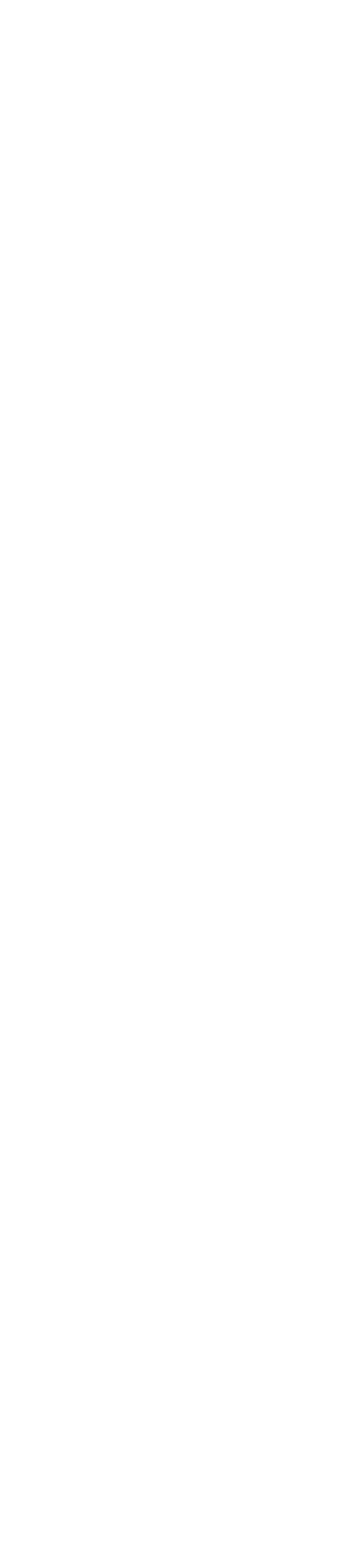
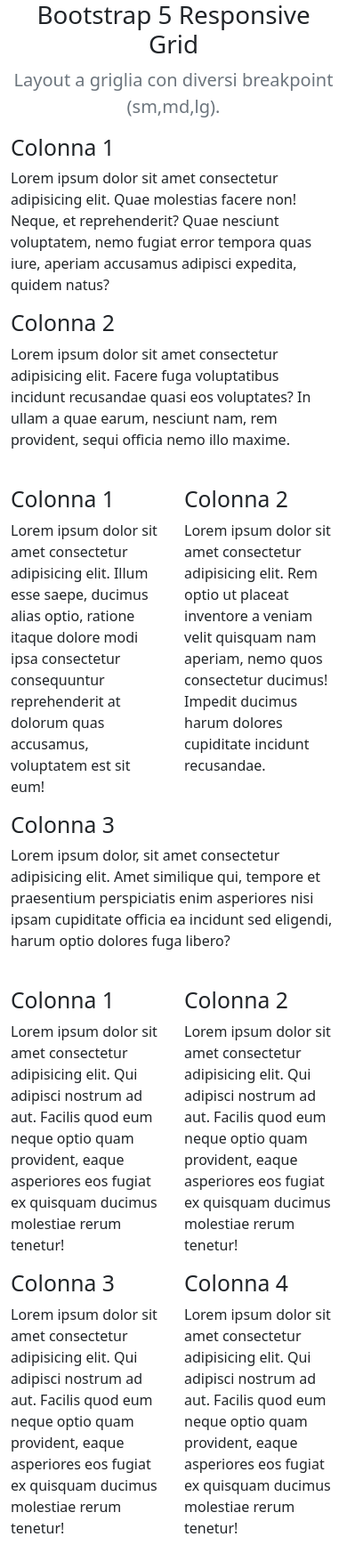
Before and after one commit to palascinochristian/htmlcss-bootstrap-layout, a plain HTML site: page index.html in a window 390 px wide. Shown: the whole page at 89% size. Before the commit the page ends 844 px from the top, so only its background shows below. Drawn offline with nearby package versions, Linux system fonts and the light colour scheme.

Commit message:
feat: add column responsive structure

```diff
--- a/index.html
+++ b/index.html
@@ -1,14 +1,106 @@
 <!DOCTYPE html>
 <html lang="en">
+
 <head>
     <meta charset="UTF-8">
     <meta name="viewport" content="width=device-width, initial-scale=1.0">
-    <link href="https://cdn.jsdelivr.net/npm/bootstrap@5.3.3/dist/css/bootstrap.min.css" rel="stylesheet" integrity="sha384-QWTKZyjpPEjISv5WaRU9OFeRpok6YctnYmDr5pNlyT2bRjXh0JMhjY6hW+ALEwIH" crossorigin="anonymous">
+    <link href="https://cdn.jsdelivr.net/npm/bootstrap@5.3.3/dist/css/bootstrap.min.css" rel="stylesheet"
+        integrity="sha384-QWTKZyjpPEjISv5WaRU9OFeRpok6YctnYmDr5pNlyT2bRjXh0JMhjY6hW+ALEwIH" crossorigin="anonymous">
     <title>Bootstrap Layout</title>
 </head>
-<body>
 
 
-    <script src="https://cdn.jsdelivr.net/npm/bootstrap@5.3.3/dist/js/bootstrap.bundle.min.js" integrity="sha384-YvpcrYf0tY3lHB60NNkmXc5s9fDVZLESaAA55NDzOxhy9GkcIdslK1eN7N6jIeHz" crossorigin="anonymous"></script>
-</body>
+<div class="container-sm">
+    <header class="text-center">
+        <h1>Bootstrap 5 Responsive Grid</h1>
+        <p class="text-secondary fs-5">Layout a griglia con diversi breakpoint (sm,md,lg).</p>
+    </header>
+
+    <body>
+        <div class="row mb-4">
+            <div class="col-12 col-md-6 col-lg-4">
+                <div>
+                    <h2>Colonna 1</h2>
+                    <p>Lorem ipsum dolor sit amet consectetur adipisicing elit. Quae molestias facere non! Neque, et
+                        reprehenderit? Quae nesciunt voluptatem, nemo fugiat error tempora quas iure, aperiam accusamus
+                        adipisci expedita, quidem natus?</p>
+                </div>
+            </div>
+            <div class="col-12 col-md-6 col-lg-8">
+                <div>
+                    <h2>Colonna 2</h2>
+                    <p>Lorem ipsum dolor sit amet consectetur adipisicing elit. Facere fuga voluptatibus incidunt
+                        recusandae quasi eos voluptates? In ullam a quae earum, nesciunt nam, rem provident, sequi
+                        officia nemo illo maxime.</p>
+                </div>
+            </div>
+        </div>
+
+        <div class="row mb-4">
+            <div class="col-6 col-md-4">
+                <div>
+                    <h2>Colonna 1</h2>
+                    <p>Lorem ipsum dolor sit amet consectetur adipisicing elit. Illum esse saepe, ducimus alias optio,
+                        ratione itaque dolore modi ipsa consectetur consequuntur reprehenderit at dolorum quas
+                        accusamus, voluptatem est sit eum!</p>
+                </div>
+            </div>
+            <div class="col-6 col-md 4">
+                <div>
+                    <h2>Colonna 2</h2>
+                    <p>Lorem ipsum dolor sit amet consectetur adipisicing elit. Rem optio ut placeat inventore a veniam
+                        velit quisquam nam aperiam, nemo quos consectetur ducimus! Impedit ducimus harum dolores
+                        cupiditate incidunt recusandae.</p>
+                </div>
+            </div>
+            <div class="col col-md-4">
+                <h2>Colonna 3</h2>
+                <p>Lorem ipsum dolor, sit amet consectetur adipisicing elit. Amet similique qui, tempore et praesentium
+                    perspiciatis enim asperiores nisi ipsam cupiditate officia ea incidunt sed eligendi, harum optio
+                    dolores fuga libero?</p>
+            </div>
+        </div>
+
+        <div class="row">
+            <div class="col-6 col-md-3">
+                <div>
+                    <h2>Colonna 1</h2>
+                    <p>Lorem ipsum dolor sit amet consectetur adipisicing elit. Qui adipisci nostrum ad aut. Facilis
+                        quod eum neque optio quam provident, eaque asperiores eos fugiat ex quisquam ducimus molestiae
+                        rerum tenetur!</p>
+                </div>
+            </div>
+            <div class="col-6 col-md-3">
+                <div>
+                    <h2>Colonna 2</h2>
+                    <p>Lorem ipsum dolor sit amet consectetur adipisicing elit. Qui adipisci nostrum ad aut. Facilis
+                        quod eum neque optio quam provident, eaque asperiores eos fugiat ex quisquam ducimus molestiae
+                        rerum tenetur!</p>
+                </div>
+            </div>
+            <div class="col-6 col-md-3">
+                <div>
+                    <h2>Colonna 3</h2>
+                    <p>Lorem ipsum dolor sit amet consectetur adipisicing elit. Qui adipisci nostrum ad aut. Facilis
+                        quod eum neque optio quam provident, eaque asperiores eos fugiat ex quisquam ducimus molestiae
+                        rerum tenetur!</p>
+                </div>
+            </div>
+            <div class="col-6 col-md-3">
+                <div>
+                    <h2>Colonna 4</h2>
+                    <p>Lorem ipsum dolor sit amet consectetur adipisicing elit. Qui adipisci nostrum ad aut. Facilis
+                        quod eum neque optio quam provident, eaque asperiores eos fugiat ex quisquam ducimus molestiae
+                        rerum tenetur!</p>
+                </div>
+            </div>
+        </div>
+        <script src="https://cdn.jsdelivr.net/npm/bootstrap@5.3.3/dist/js/bootstrap.bundle.min.js"
+            integrity="sha384-YvpcrYf0tY3lHB60NNkmXc5s9fDVZLESaAA55NDzOxhy9GkcIdslK1eN7N6jIeHz"
+            crossorigin="anonymous"></script>
+    </body>
+</div>
+
+
+
 </html>
```
